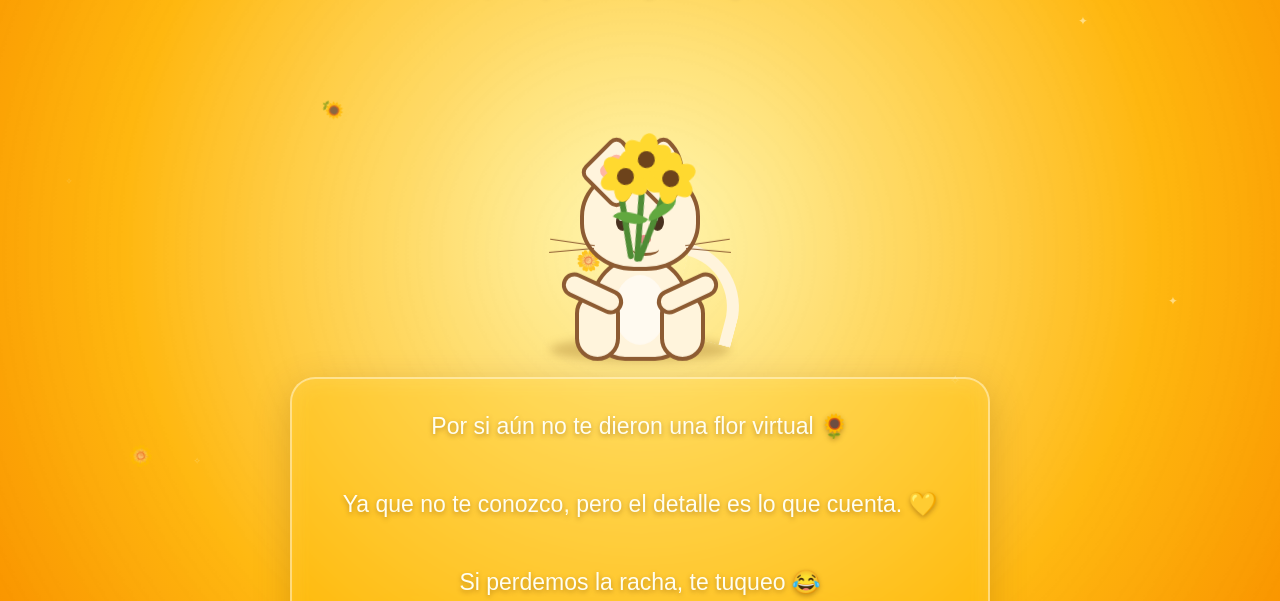
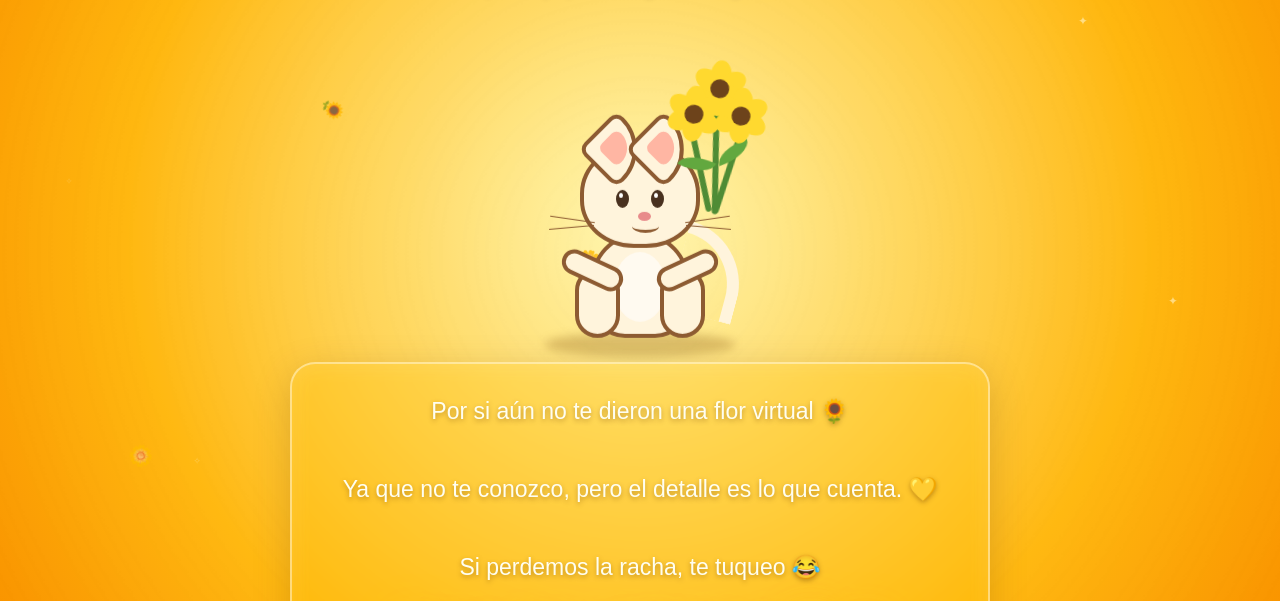
Before and after one commit to grimmm45/hulalala, a plain HTML site: page index.html in a window 1280 px wide. Shown: the part 146-747 px from the top of the page. Drawn offline with Linux system fonts and the light colour scheme.

```diff
--- a/index.html
+++ b/index.html
@@ -26,8 +26,6 @@
         #f57c00 100%);
     color:white;
 }
-
-/* LUZ DE FONDO */
 
 body::before{
     content:"";
@@ -98,7 +96,7 @@
 
 .titulo{
     text-align:center;
-    margin-bottom:10px;
+    margin-bottom:5px;
     animation:aparecer 1.5s ease;
 }
 
@@ -118,13 +116,13 @@
     text-shadow:0 2px 5px rgba(0,0,0,.25);
 }
 
-/* RAMO Y GATITO */
+/* ESCENA */
 
 .escena{
     position:relative;
-    width:330px;
-    height:350px;
-    margin-top:10px;
+    width:360px;
+    height:360px;
+    margin-top:0;
     display:flex;
     justify-content:center;
     align-items:flex-end;
@@ -135,7 +133,7 @@
 .sombra{
     position:absolute;
     bottom:5px;
-    width:180px;
+    width:190px;
     height:25px;
     background:rgba(120,70,0,.25);
     border-radius:50%;
@@ -145,7 +143,10 @@
 /* GATITO */
 
 .gatito{
-    position:relative;
+    position:absolute;
+    bottom:18px;
+    left:50%;
+    transform:translateX(-50%);
     width:170px;
     height:205px;
     animation:gatoFlota 3s ease-in-out infinite;
@@ -186,10 +187,7 @@
 
 .oreja.der{
     right:5px;
-    transform:rotate(45deg);
 }
-
-/* OREJAS INTERNAS */
 
 .oreja::after{
     content:"";
@@ -333,7 +331,7 @@
     right:20px;
 }
 
-/* BRAZOS SOSTENIENDO EL RAMO */
+/* BRAZOS */
 
 .brazo{
     position:absolute;
@@ -372,16 +370,25 @@
     z-index:-1;
 }
 
-/* RAMO */
+/* =========================
+   RAMO DE FLORES
+   ========================= */
 
 .ramo{
     position:absolute;
-    top:115px;
-    left:125px;
-    width:85px;
-    height:130px;
-    z-index:8;
-    transform:rotate(8deg);
+
+    /* MÁS ARRIBA Y CENTRADO */
+    top:62px;
+    left:50%;
+    margin-left:22px;
+
+    width:105px;
+    height:150px;
+
+    z-index:10;
+
+    transform:rotate(5deg);
+
     animation:ramoMovimiento 2s ease-in-out infinite alternate;
 }
 
@@ -390,23 +397,23 @@
 .tallo{
     position:absolute;
     bottom:0;
-    left:40px;
+    left:50%;
     width:6px;
-    height:95px;
+    height:105px;
     background:#4f8c35;
     border-radius:10px;
     transform:rotate(-5deg);
 }
 
 .tallo.t2{
-    left:25px;
-    height:85px;
+    left:35%;
+    height:95px;
     transform:rotate(-18deg);
 }
 
 .tallo.t3{
-    left:55px;
-    height:90px;
+    left:65%;
+    height:100px;
     transform:rotate(12deg);
 }
 
@@ -414,21 +421,21 @@
 
 .hoja{
     position:absolute;
-    width:32px;
-    height:15px;
+    width:35px;
+    height:17px;
     background:#62a83f;
     border-radius:100% 0 100% 0;
 }
 
 .hoja.h1{
-    left:18px;
-    bottom:35px;
+    left:20px;
+    bottom:40px;
     transform:rotate(20deg);
 }
 
 .hoja.h2{
-    left:48px;
-    bottom:48px;
+    left:55px;
+    bottom:55px;
     transform:rotate(-25deg);
 }
 
@@ -436,91 +443,89 @@
 
 .flor{
     position:absolute;
-    width:45px;
-    height:45px;
+    width:50px;
+    height:50px;
 }
 
 .flor.f1{
-    left:18px;
-    top:5px;
+    left:28px;
+    top:0;
 }
 
 .flor.f2{
-    left:45px;
-    top:20px;
+    left:52px;
+    top:25px;
 }
 
 .flor.f3{
-    left:0;
-    top:25px;
+    left:5px;
+    top:28px;
 }
 
 /* PÉTALOS */
 
 .petalo{
     position:absolute;
-    width:19px;
-    height:28px;
+    width:21px;
+    height:30px;
     background:#ffd92f;
     border-radius:50%;
-    left:13px;
-    top:8px;
+    left:14px;
+    top:9px;
 }
 
 .petalo:nth-child(1){
-    transform:translateY(-12px);
+    transform:translateY(-13px);
 }
 
 .petalo:nth-child(2){
-    transform:rotate(60deg) translateY(-12px);
+    transform:rotate(60deg) translateY(-13px);
 }
 
 .petalo:nth-child(3){
-    transform:rotate(120deg) translateY(-12px);
+    transform:rotate(120deg) translateY(-13px);
 }
 
 .petalo:nth-child(4){
-    transform:rotate(180deg) translateY(-12px);
+    transform:rotate(180deg) translateY(-13px);
 }
 
 .petalo:nth-child(5){
-    transform:rotate(240deg) translateY(-12px);
+    transform:rotate(240deg) translateY(-13px);
 }
 
 .petalo:nth-child(6){
-    transform:rotate(300deg) translateY(-12px);
+    transform:rotate(300deg) translateY(-13px);
 }
 
 .centro{
     position:absolute;
-    width:17px;
-    height:17px;
+    width:19px;
+    height:19px;
     background:#6d431b;
     border-radius:50%;
-    left:14px;
-    top:14px;
+    left:15px;
+    top:15px;
     z-index:2;
 }
 
-/* ANIMACIONES */
-
 @keyframes gatoFlota{
     0%,100%{
-        transform:translateY(0);
+        transform:translateX(-50%) translateY(0);
     }
 
     50%{
-        transform:translateY(-8px);
+        transform:translateX(-50%) translateY(-8px);
     }
 }
 
 @keyframes ramoMovimiento{
     from{
-        transform:rotate(6deg);
+        transform:rotate(3deg);
     }
 
     to{
-        transform:rotate(12deg);
+        transform:rotate(9deg);
     }
 }
 
@@ -530,7 +535,7 @@
     position:relative;
     width:min(700px,92%);
     padding:28px 25px;
-    margin-top:10px;
+    margin-top:0;
     background:rgba(255,193,7,.28);
     border:2px solid rgba(255,255,255,.45);
     border-radius:25px;
@@ -585,15 +590,13 @@
     font-size:17px;
     font-weight:bold;
     cursor:pointer;
-    box-shadow:
-        0 5px 20px rgba(120,70,0,.3);
+    box-shadow:0 5px 20px rgba(120,70,0,.3);
     transition:.3s;
 }
 
 .boton:hover{
     transform:scale(1.08);
-    box-shadow:
-        0 8px 30px rgba(120,70,0,.4);
+    box-shadow:0 8px 30px rgba(120,70,0,.4);
 }
 
 /* FLORES DE ABAJO */
@@ -606,7 +609,7 @@
     animation:aparecer 2.5s ease;
 }
 
-/* PÉTALOS FLOTANDO */
+/* PÉTALOS QUE CAEN */
 
 .petalo-caida{
     position:fixed;
@@ -680,9 +683,14 @@
     }
 
     .escena{
-        transform:scale(.88);
+        transform:scale(.9);
         margin-top:-5px;
         margin-bottom:-15px;
+    }
+
+    .ramo{
+        top:55px;
+        margin-left:20px;
     }
 
     .mensaje{
@@ -737,7 +745,7 @@
     </div>
 
 
-    <!-- GATITO CON RAMO -->
+    <!-- GATITO -->
 
     <div class="escena">
 
@@ -745,29 +753,17 @@
 
         <div class="gatito">
 
-            <!-- COLA -->
-
             <div class="cola"></div>
 
-            <!-- CUERPO -->
-
             <div class="cuerpo">
-
                 <div class="pecho"></div>
-
             </div>
-
-            <!-- PATAS -->
 
             <div class="pata izq"></div>
             <div class="pata der"></div>
 
-            <!-- BRAZOS -->
-
             <div class="brazo izq"></div>
             <div class="brazo der"></div>
-
-            <!-- CABEZA -->
 
             <div class="cabeza">
 
@@ -790,7 +786,7 @@
         </div>
 
 
-        <!-- RAMO -->
+        <!-- RAMO QUE EL GATITO SOSTIENE -->
 
         <div class="ramo">
 
@@ -802,33 +798,42 @@
             <div class="hoja h2"></div>
 
             <div class="flor f1">
+
                 <div class="petalo"></div>
                 <div class="petalo"></div>
                 <div class="petalo"></div>
                 <div class="petalo"></div>
                 <div class="petalo"></div>
                 <div class="petalo"></div>
+
                 <div class="centro"></div>
+
             </div>
 
             <div class="flor f2">
+
                 <div class="petalo"></div>
                 <div class="petalo"></div>
                 <div class="petalo"></div>
                 <div class="petalo"></div>
                 <div class="petalo"></div>
                 <div class="petalo"></div>
+
                 <div class="centro"></div>
+
             </div>
 
             <div class="flor f3">
+
                 <div class="petalo"></div>
                 <div class="petalo"></div>
                 <div class="petalo"></div>
                 <div class="petalo"></div>
                 <div class="petalo"></div>
                 <div class="petalo"></div>
+
                 <div class="centro"></div>
+
             </div>
 
         </div>
@@ -841,10 +846,13 @@
     <div class="mensaje">
 
         <p>
+
             Por si aún no te dieron una flor virtual 🌻
+
             <br><br>
 
             Ya que no te conozco, pero el detalle es lo que cuenta. 💛
+
             <br><br>
 
             Si perdemos la racha, te tuqueo 😂
@@ -852,6 +860,7 @@
             <span class="feliz-dia">
                 ¡Feliz día, señorita! 🌻✨
             </span>
+
         </p>
 
     </div>
```
